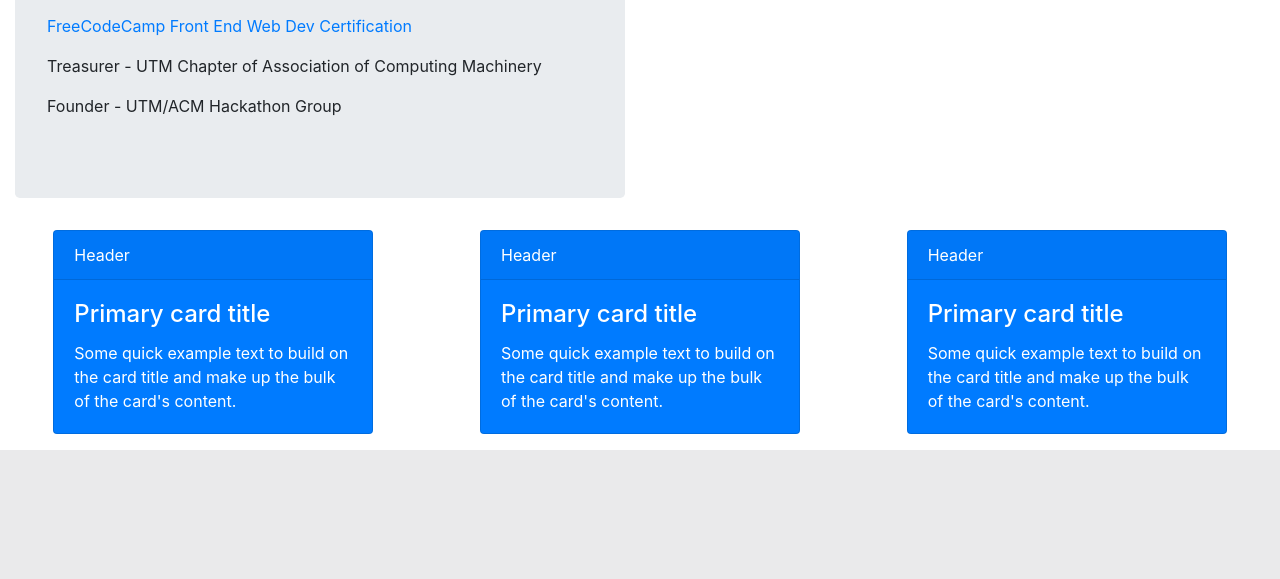
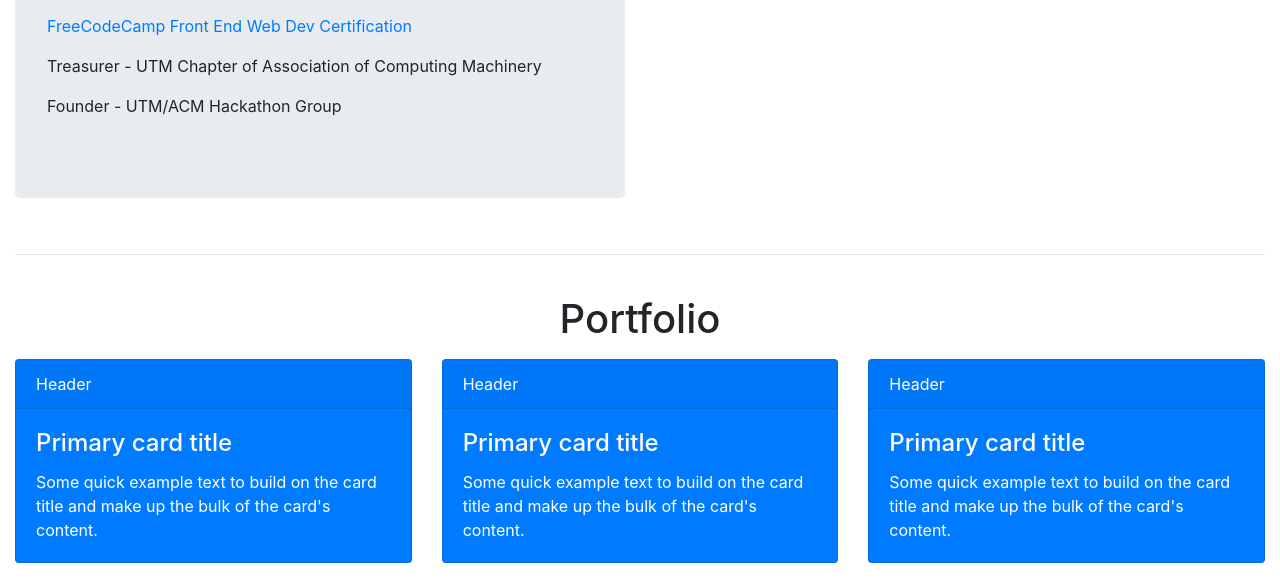
Before and after one commit to ChrisCHumphreys/portfolio, a Django app: page / in a window 1280 px wide. Shown: the part 1187-1766 px from the top of the page. Before the commit the page ends 1637 px from the top, so only its background shows below. Run offline with Django 3.2, Linux system fonts and the light colour scheme; some libraries are stand-ins or nearby versions.

Commit message:
updated card sizes

```diff
--- a/portfolio/templates/portfolio/index.html
+++ b/portfolio/templates/portfolio/index.html
@@ -66,9 +66,15 @@
         </div>
     </div>
     <div class="container-fluid" id="portfolio">
+        <hr class="my-4">
+        <div class="row">
+            <div class="col">
+                <h1 class="text-center my-3">Portfolio</h1>
+            </div>
+        </div>
         <div class="row">
             <div class="mx-auto col-lg-4">
-                <div class="card text-white bg-primary mb-3 mx-auto" style="max-width: 20rem;">
+                <div class="card text-white bg-primary mb-3 mx-auto" style="max-width: 30rem;">
                     <div class="card-header">Header</div>
                     <div class="card-body">
                         <h4 class="card-title">Primary card title</h4>
@@ -79,7 +85,7 @@
                 </div>
             </div>
             <div class="mx-auto col-lg-4">
-                <div class="card text-white bg-primary mb-3 mx-auto" style="max-width: 20rem;">
+                <div class="card text-white bg-primary mb-3 mx-auto" style="max-width: 30rem;">
                     <div class="card-header">Header</div>
                     <div class="card-body">
                         <h4 class="card-title">Primary card title</h4>
@@ -90,7 +96,7 @@
                 </div>
             </div>
             <div class="col-lg-4">
-                <div class="card text-white bg-primary mb-3 mx-auto" style="max-width: 20rem;">
+                <div class="card text-white bg-primary mb-3 mx-auto" style="max-width: 30rem;">
                     <div class="card-header">Header</div>
                     <div class="card-body">
                         <h4 class="card-title">Primary card title</h4>
```
